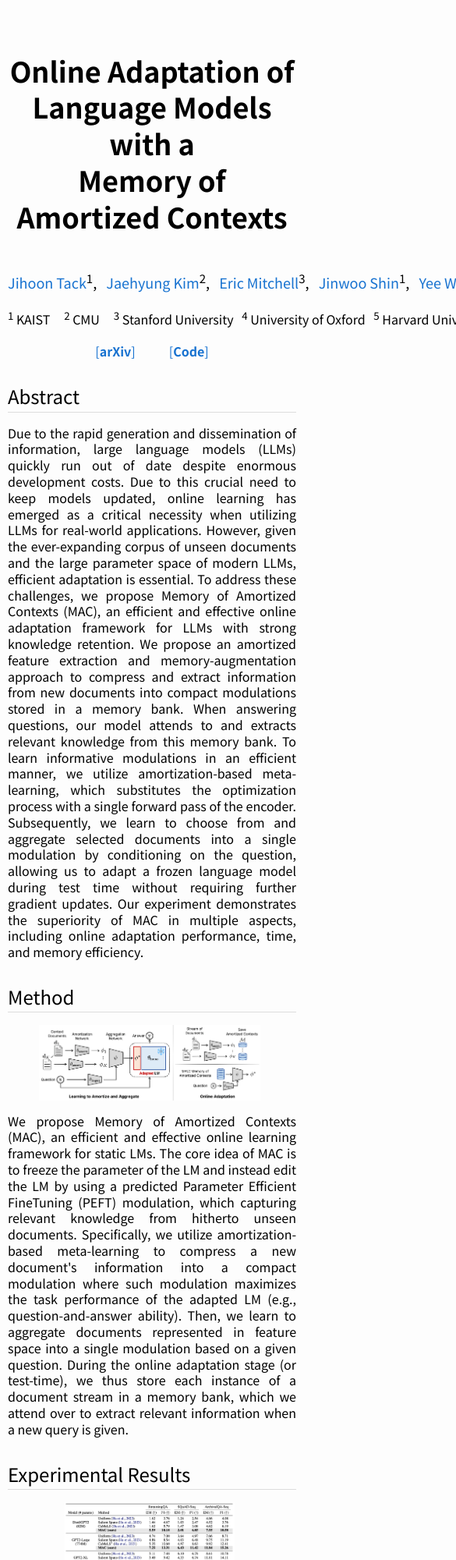
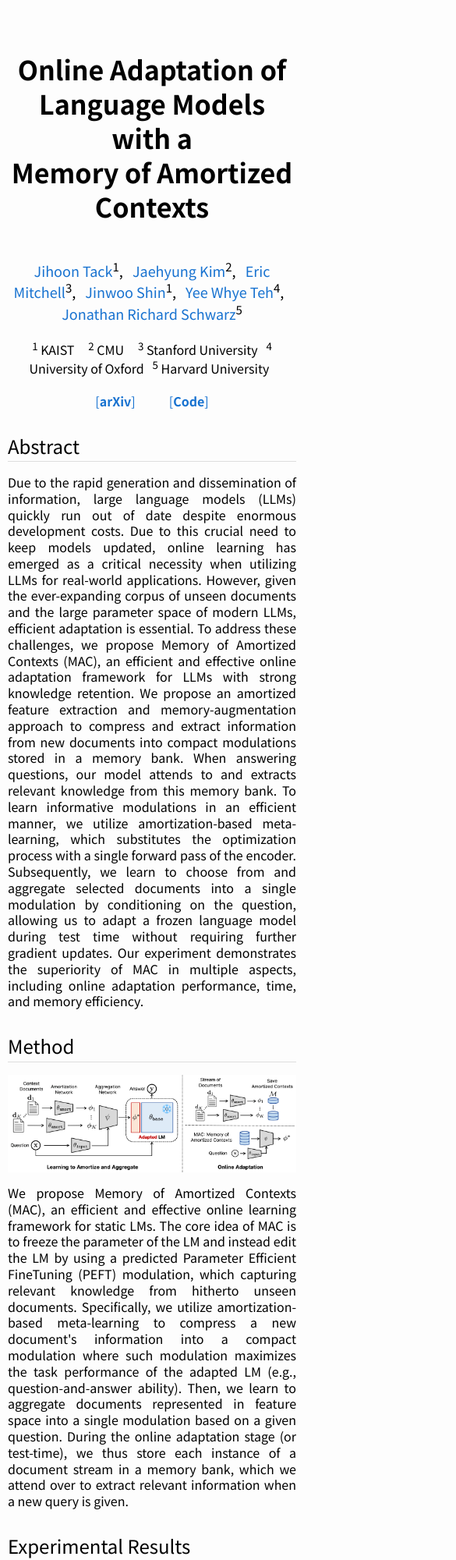
Before and after one commit to jihoontack/MAC, a plain HTML site: page index.html in a window 390 px wide. Shown: the top 2000 px of the page at 78% size, 585 px wide, since content can reach past the window. Drawn offline with Linux system fonts and the light colour scheme; some icons are missing.

Commit message:
mobile page config update

```diff
--- a/index.html
+++ b/index.html
@@ -29,10 +29,44 @@
         .org-left   { margin-left: 0px;  margin-right: auto; text-align: left; }
         .org-center { margin-left: auto; margin-right: auto; text-align: center; }
         .underline { text-decoration: underline; }
+
+        .figure-slarge img {
+            width: 100%; /* width for large figure */
+            display: block;
+            margin: 0 auto; /* center image */
+        }
+
+        .figure-large img {
+            width: 75%; /* width for large figure */
+            display: block;
+            margin: 0 auto; /* center image */
+        }
+
+        .figure-medium img {
+            width: 50%; /* width for medium figure */
+            display: block;
+            margin: 0 auto; /* center image */
+        }
+
+        /* other figure styles can go here */
+
+        @media screen and (max-width: 600px) { /* adjust the pixel value based on your design */
+        .figure-slarge img, .figure-large img, .figure-medium img {
+            width: 100%; /* full width on smaller screens */
+            }
+        }
+
         img {
-        max-width: 98%;
+            max-width: 100%;
+            height: auto; /* Maintains the aspect ratio */
             padding-right: 2%;
             vertical-align: middle;
+        }
+
+        figure {
+            text-align: center;
+            margin-left: auto;
+            margin-right: auto;
         }
 
         table { table-layout: fixed; }
@@ -94,7 +128,6 @@
             margin-top: 50px;
             height: 80px;
         }
-
     </style>
     <link rel="stylesheet" href="https://cdnjs.cloudflare.com/ajax/libs/font-awesome/6.5.1/css/all.min.css">
     <link rel="stylesheet" href="https://cdn.jsdelivr.net/gh/jpswalsh/academicons@1/css/academicons.min.css">
@@ -104,7 +137,7 @@
   <body>
   	<br>
   	<br>
-  	<span style="font-size:36px; color:#000;">
+  	<span style="font-size:34px; color:#000;">
             <b>
             	<center>
                 Online Adaptation of Language Models with a <br>
@@ -115,10 +148,9 @@
 		</span>
 		<br>
     <table align=center width=600px>
-            <table align=center width=600px>
         <tr>
         <center>
-                            <div style="font-size:18px; text-align: center; white-space: nowrap;">
+        <div style="font-size:18px; text-align: center">
             <a href="https://jihoontack.github.io">Jihoon Tack</a><sup>1</sup>, &nbsp;
             <a href='https://sites.google.com/view/jaehyungkim'>Jaehyung Kim</a><sup>2</sup>, &nbsp;
             <a href='https://ericmitchell.ai'>Eric Mitchell</a><sup>3</sup>, &nbsp;
@@ -129,7 +161,7 @@
 
         <br>
 
-                            <span style="font-size:16px; text-align: center; white-space: nowrap;">
+        <span style="font-size:16px; text-align: center">
             <sup>1</sup> KAIST &nbsp; &nbsp;
             <sup>2</sup> CMU &nbsp; &nbsp;
             <sup>3</sup> Stanford University &nbsp;
@@ -152,7 +184,6 @@
         </center>
         </tr>
         </table>
-        </table>
 
     <div id="outline-container-orgc5d597d" class="outline-2">
     <h2 id="orgc5d597d">Abstract</h2>
@@ -166,7 +197,7 @@
     <h2 id="orgc5d597d">Method</h2>
     <div class="outline-text-2" id="text-orgc5d597d">
 
-    <figure>
+    <figure class="figure-slarge">
   	 <img src="resources/concept_figure.png">
 	</figure>
 
@@ -178,8 +209,8 @@
     <h2 id="orgc5d597d">Experimental Results</h2>
     <div class="outline-text-2" id="text-orgc5d597d">
 
-    <figure style="text-align: center;">
-  	<img src="resources/online.png" style="width: 75%;">
+    <figure class="figure-large">
+  	 <img src="resources/online.png">
 	</figure>
 
 	<p style="text-align:justify">
@@ -189,8 +220,8 @@
 	</p>
 	<br>
 
-    <figure style="text-align: center;">
-  	<img src="resources/retrieve.png" style="width: 50%;">
+    <figure class="figure-medium">
+  	     <img src="resources/retrieve.png">
 	</figure>
 
 	<p style="text-align:justify">
@@ -199,8 +230,8 @@
 	</p>
 	<br>
 
-		<figure style="text-align: center;">
-  	<img src="resources/efficiency_retention.png" style="width: 100%;">
+	<figure class="figure-slarge">
+  	     <img src="resources/efficiency_retention.png">
 	</figure>
 
     <p style="text-align:justify">
@@ -219,7 +250,7 @@
 
     <br />
     <div style="text-align:center;">
-    <iframe width="650" height="365" src="https://www.youtube.com/embed/7WG6-aYBgX4" title="YouTube video player" frameborder="0" allow="accelerometer; autoplay; clipboard-write; encrypted-media; gyroscope; picture-in-picture" allowfullscreen></iframe>
+    <iframe width="650" height="365" max-width=100% src="https://www.youtube.com/embed/7WG6-aYBgX4" title="YouTube video player" frameborder="0" allow="accelerometer; autoplay; clipboard-write; encrypted-media; gyroscope; picture-in-picture" allowfullscreen></iframe>
     </div>
 
     <div id="outline-container-orgc5d597d" class="outline-2">
```
Lines whose indentation alone changed are shown as unchanged.
